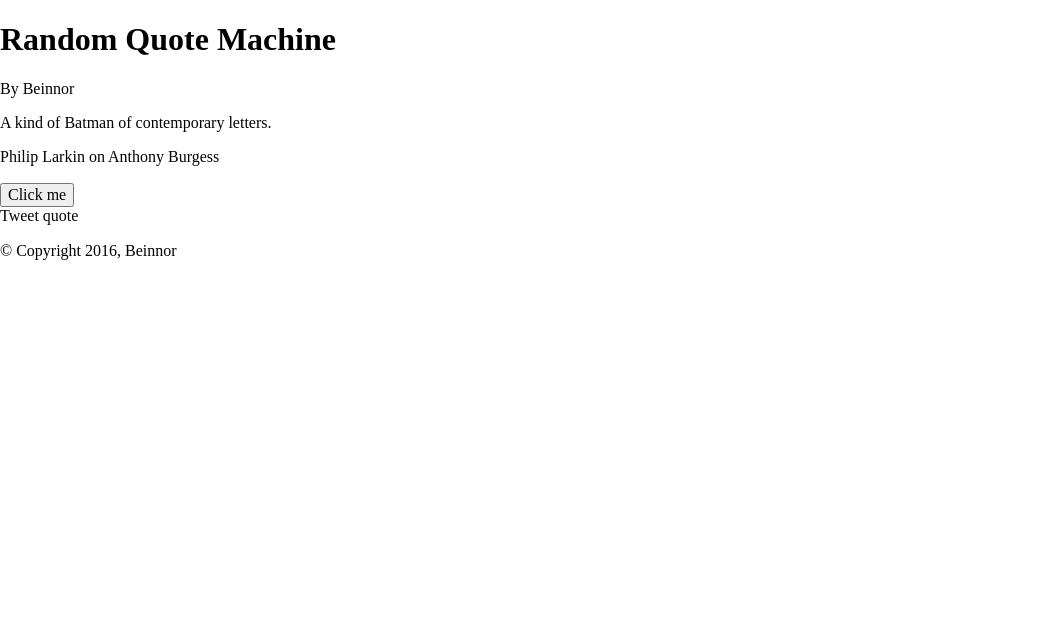
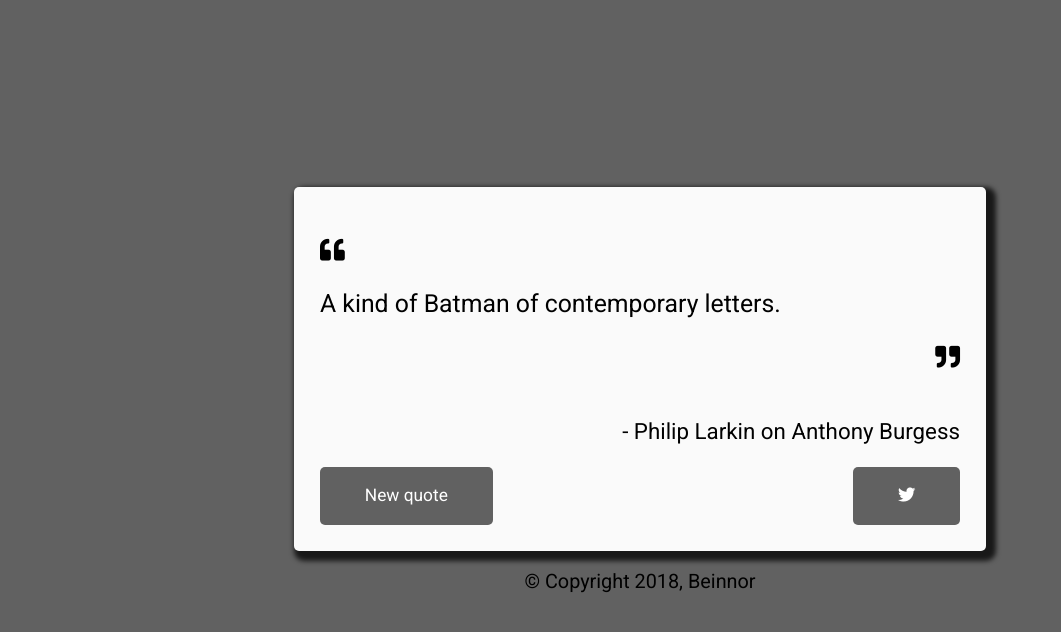
Before and after one commit to beinnor/random-quote-machine, a plain HTML site: page index.html in a window 1280 px wide. Shown: the whole page, without its empty margins (0-1061 px from the left). Drawn offline with Linux system fonts and the light colour scheme.

Commit message:
Nearly finished with feature

```diff
--- a/css/style.css
+++ b/css/style.css
@@ -0,0 +1,93 @@
+@import url('https://fonts.googleapis.com/css?family=Roboto');
+
+
+/* Variables */
+
+:root {
+  --grey-lighten-5: #fafafa;
+  --grey-darken-2: #616161;
+  font-size: calc(1vw + 1vh + .5vmin);
+}
+
+
+
+
+/* Style */
+
+html, body {
+  background: var(--grey-darken-2);
+  width: 100%;
+  height: 100%;
+}
+
+body {
+  display: flex;
+  flex-flow: column nowrap;
+  justify-content: center;
+  align-items: center;
+}
+
+main {
+  background: var(--grey-lighten-5);
+  border-radius: 5px;
+  box-shadow: 5px 5px 5px 5px rgba(0, 0, 0, 0.75);
+  padding: 2%;
+  width: 50%;
+  max-height: 80%;
+  display: flex;
+  flex-flow: column wrap;
+  justify-content: space-evenly;
+  align-items: center;
+}
+
+.quote {
+  width: 100%;
+  font-family: 'Roboto', sans-serif;
+  font-size: 1rem;
+}
+
+.quote p:nth-child(3) {
+  text-align: right;
+}
+
+.author {
+  width: 100%;
+  text-align: right;
+  font-family: 'Roboto', sans-serif;
+  font-size: 0.9rem;
+}
+
+.buttons {
+  width: 100%;
+  display: flex;
+  flex-flow: row wrap;
+  justify-content: space-between;
+  align-items: center;
+}
+
+footer {
+  text-align: center;
+  font-family: 'Roboto', sans-serif;
+  font-size: 0.8rem;
+}
+
+.button {
+  display: inline;
+  border-radius: 5px;
+  color: #ffffff;
+  background: var(--grey-darken-2);
+  /*padding: 10px 20px 10px 20px;*/
+  padding: 3% 7% 3% 7%;
+  text-decoration: none;
+  font-family: 'Roboto', sans-serif;
+  font-size: 0.7rem;
+}
+
+.button:hover {
+  background: #000000;
+  text-decoration: none;
+}
+
+/* TODO responsiveness goes here */
+
+/* @media */
--- a/index.html
+++ b/index.html
@@ -7,48 +7,56 @@
   <link rel="icon" type="image/png" href="img/favicon.png">
   <link rel="stylesheet" href="css/normalize.css">
   <link rel="stylesheet" href="css/style.css">
-  <title>Beinnors Random Quote Machine</title>
+  <link rel="stylesheet" href="https://use.fontawesome.com/releases/v5.0.11/css/all.css" integrity="sha384-p2jx59pefphTFIpeqCcISO9MdVfIm4pNnsL08A6v5vaQc4owkQqxMV8kg4Yvhaw/" crossorigin="anonymous">
+  <title>Random Quote Machine</title>
 </head>
 
 <body>
-
-  <header>
-    <h1>Random Quote Machine</h1>
-    <p>By Beinnor</p>
-  </header>
-
-
-
-
-  <section>
-
-    <div id="output">
-      <p>random qoute goes here</p>
-    </div>
-
-    <div>
-
-        <button id="quoteBtn">Click me</button>
-
-    </div>
-    <div>
-      <a id="tweetBtn">Tweet quote</a>
-    </div>
-  </section>
 
 
 
 
 
+  <main>
+
+
+    <div class="quote">
+      <p>
+        <i class="fas fa-quote-left"></i>
+      </p>
+
+        <p id="quoteText">random qoute goes here</p>
+
+        <p>
+          <i class="fas fa-quote-right"></i>
+        </p>
+
+    </div>
+
+    <div class="author">
+      <p id="authorText">random author goes here</p>
+    </div>
+
+
+    <div class="buttons">
+      <a class="button" id="quoteBtn">New quote</a>
+
+      <a class="button" id="tweetBtn">
+        <i class="fab fa-twitter"></i>
+      </a>
+    </div>
+  </main>
 
 
   <footer>
 
-    <p class="text-center">
-      &copy; Copyright 2016, Beinnor
+    <p>
+      &copy; Copyright 2018, Beinnor
     </p>
 
   </footer>
+
+
 
   <script src="js/data.js"></script>
   <script src="js/functions.js"></script>
--- a/js/functions.js
+++ b/js/functions.js
@@ -2,7 +2,8 @@
 
 const quoteBtn = document.getElementById("quoteBtn");
 const tweetBtn = document.getElementById("tweetBtn");
-const outputContainer = document.getElementById("output");
+const quoteContainer = document.getElementById("quoteText");
+const authorContainer = document.getElementById("authorText");
 let currentQuote = "default";
 let currentAuthor = "default";
 
@@ -18,8 +19,10 @@ tweetBtn.addEventListener("click", function () {
 });
 
 function writeQuotes(quote, author) {
-  let htmlString = `<p> ${quote}</p><p>${author}</p>`;
-  outputContainer.innerHTML = htmlString;
+  let quoteString = ` ${quote} `;
+  let authorString = ` - ${author} `;
+  quoteContainer.innerHTML = quoteString;
+  authorContainer.innerHTML = authorString;
 }
 
 function getRandomQuoteFromAPI() {
```
Also changed, not shown: css/style.sass (deleted).
